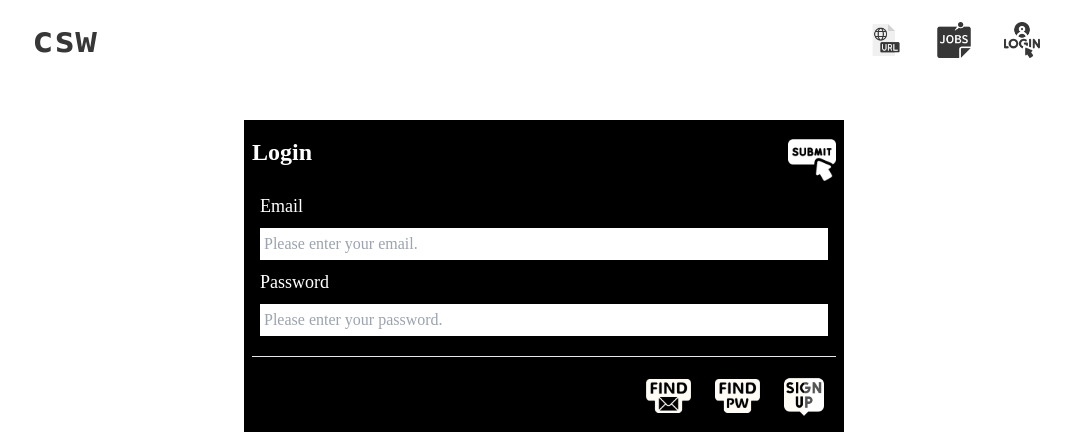
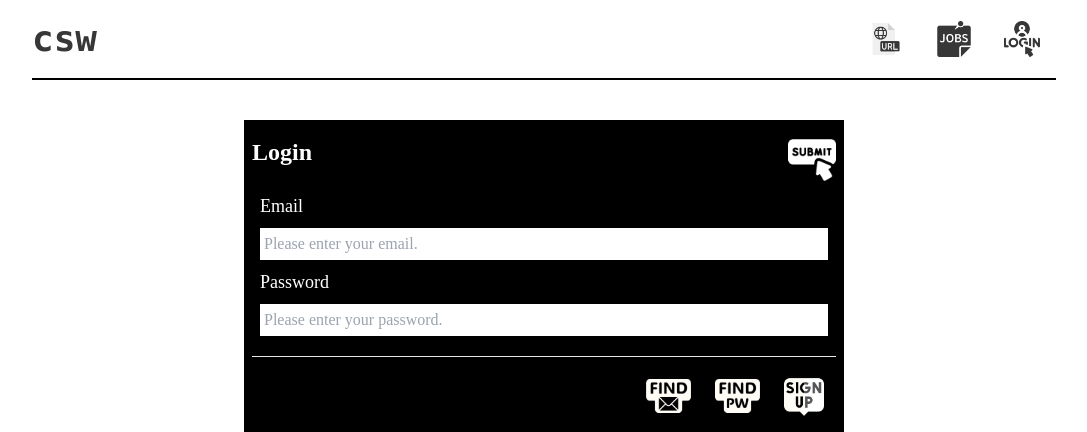
Before and after one commit to 25th-Night/csw, a Django app: page /login/ in a window 1280 px wide. Shown: the top 432 px of the page, without its empty margins (96-1183 px from the left). Run offline with Django 4.2, Linux system fonts and the light colour scheme; style sheets or scripts are compiled from the project's sources; some web fonts are replaced.

Commit message:
update)header: url 버튼에 링크 추가

```diff
--- a/applications/user/templates/header.html
+++ b/applications/user/templates/header.html
@@ -1,9 +1,9 @@
 {% load static %}
-    <header class="grid items-center h-20 mb-10">
+    <header class="grid items-center h-20 mb-10 border-b-2 border-black">
         <nav class="flex items-center justify-between">
             <a href="{% url 'index' %}" class="block text-4xl font-bold font-yedstreet hover:text-blue-700">csw</a>
             <ul class="flex items-center list-none">
-                <li><img src="{% static 'img/icon/url05.png' %}" alt="url_shortener" onclick="window.location.href='#'" class="mx-4 cursor-pointer h-9"id="header_url_btn"></li>
+                <li><img src="{% static 'img/icon/url05.png' %}" alt="url_shortener" onclick="window.location.href='{% url "url" %}'" class="mx-4 cursor-pointer h-9"id="header_url_btn"></li>
                 <li><img src="{% static 'img/icon/job-post01.png' %}" alt="crawling_jd" onclick="window.location.href='#'" class="mx-4 cursor-pointer h-9"id="header_jd_btn"></li>
                 {% if login == undefined %}
                 <li><img src="{% static 'img/icon/login01.png' %}" alt="login" onclick="window.location.href='{% url "login" %}'" class="mx-4 cursor-pointer h-9" id="header_login_btn"></li>
```
